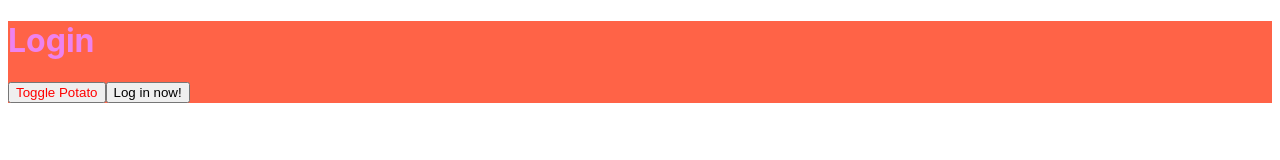
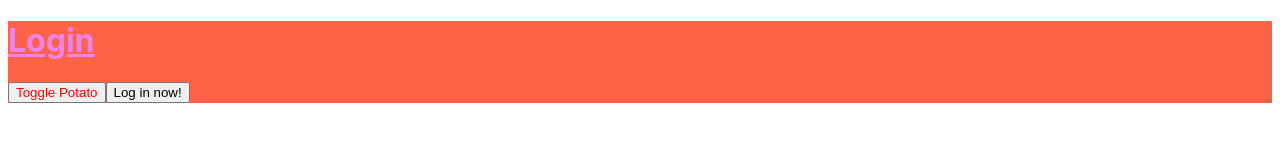
Before and after one commit to ahnniething/instaclone-web, a React (Create React App) app: page / in a window 1280 px wide. Shown: the top 160 px of the page. Built offline with nearby package versions, Linux system fonts and the light colour scheme.

Commit message:
style: create component using css in styled-component

```diff
--- a/src/screens/Login.js
+++ b/src/screens/Login.js
@@ -1,10 +1,18 @@
-import styled from "styled-components";
+import styled, { css } from "styled-components";
 import { isLoggedInVar } from "../apollo";
 import { useState } from "react";
 const Title = styled.h1`
   color: ${(props) => (props.potato ? "beige" : "violet")};
   font-family: -apple-system, BlinkMacSystemFont, "Segoe UI", Roboto, Oxygen,
     Ubuntu, Cantarell, "Open Sans", "Helvetica Neue", sans-serif;
+  ${(props) =>
+    props.potato
+      ? css`
+          font-size: 49px;
+        `
+      : css`
+          text-decoration: underline;
+        `}
 `;
 
 const Container = styled.div`
```
